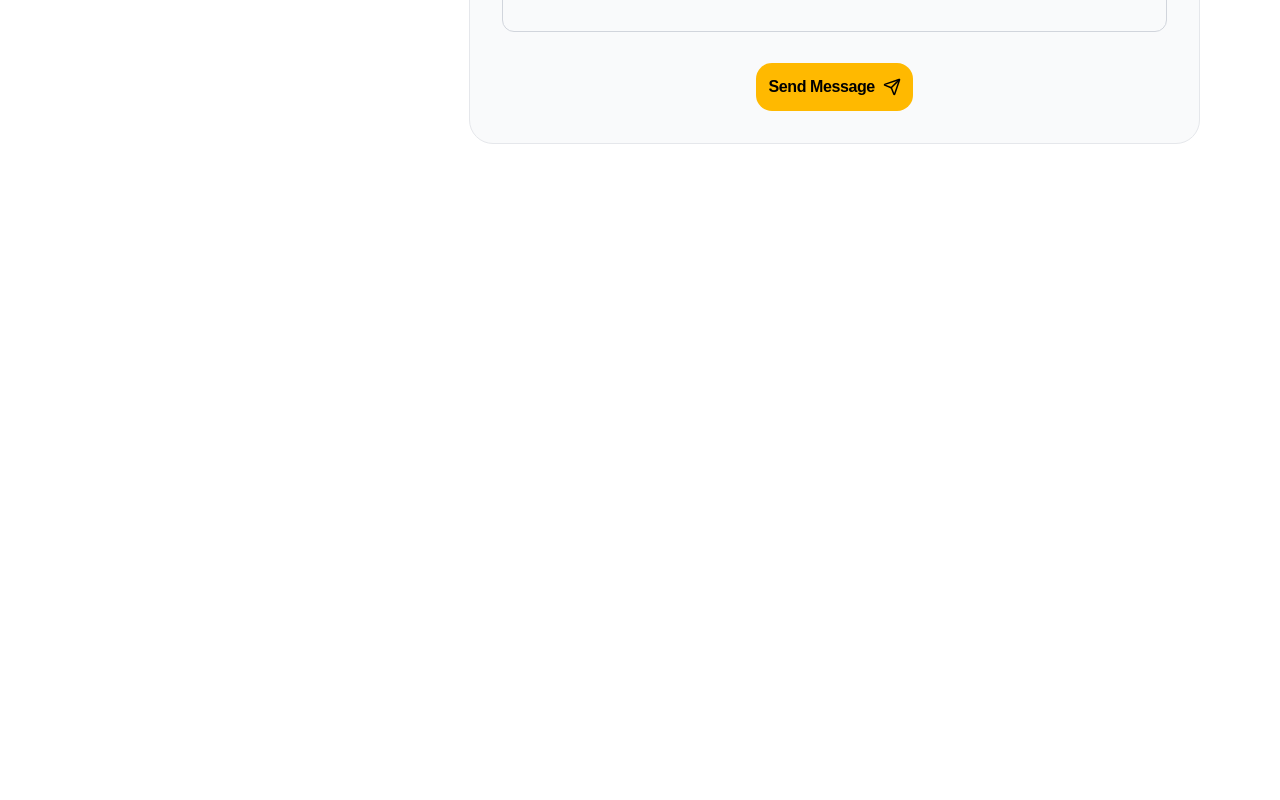
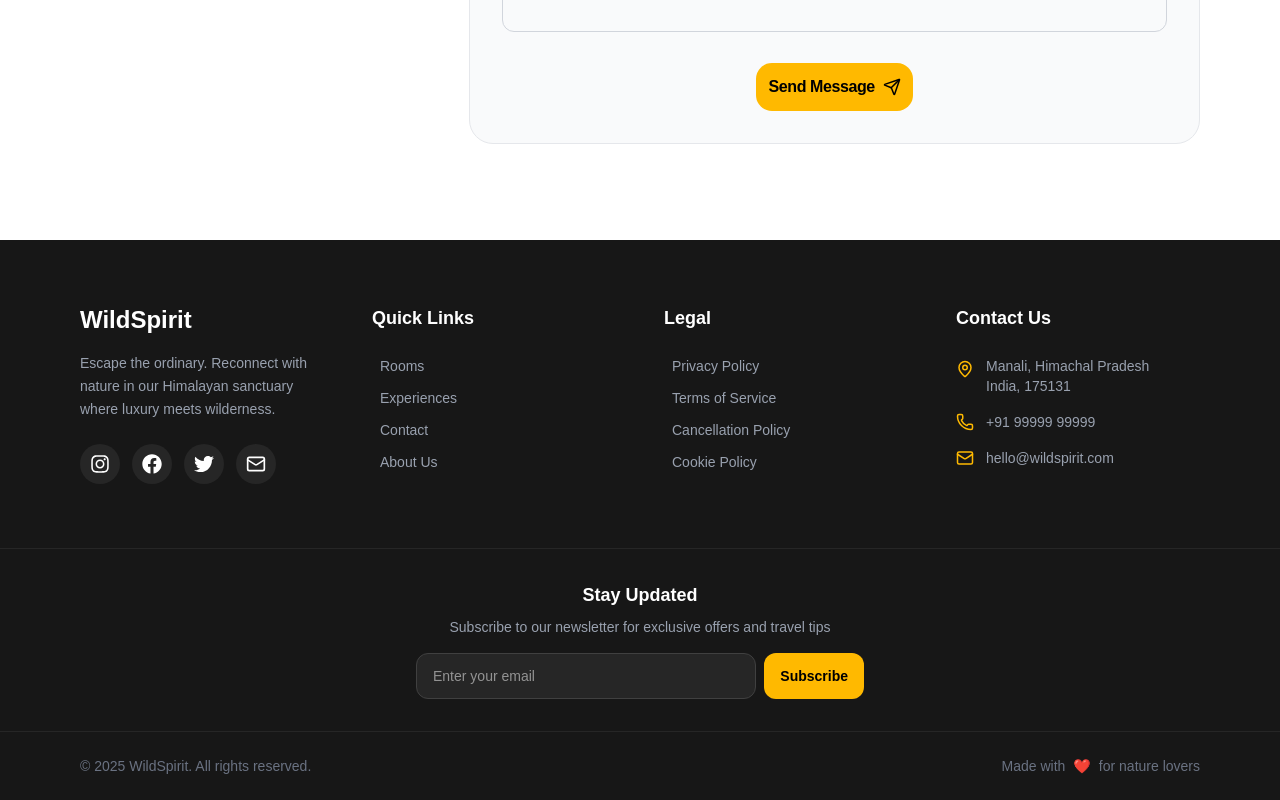
Before and after one commit to moshahidraza1/hotel-booking, a Next.js app: page / in a window 1280 px wide. Shown: the part 5237-6037 px from the top of the page. Before the commit the page ends 5477 px from the top, so only its background shows below. Built offline with nearby package versions, Linux system fonts and the light colour scheme.

Commit message:
add: footer

```diff
--- /dev/null
+++ b/app/components/Footer.tsx
@@ -0,0 +1,145 @@
+import { Mail, MapPin, Phone } from 'lucide-react'
+import Link from 'next/link'
+import React from 'react'
+import { FaFacebook, FaInstagram, FaTwitter } from 'react-icons/fa'
+import { GiLoveInjection } from 'react-icons/gi'
+
+const Footer = () => {
+    const quickLinks = [
+    { name: 'Rooms', href: '#rooms' },
+    { name: 'Experiences', href: '#experiences' },
+    { name: 'Contact', href: '#contact' },
+    { name: 'About Us', href: '#about' }
+  ]
+
+  const legalLinks = [
+    { name: 'Privacy Policy', href: '#privacy' },
+    { name: 'Terms of Service', href: '#terms' },
+    { name: 'Cancellation Policy', href: '#cancellation' },
+    { name: 'Cookie Policy', href: '#cookies' }
+  ]
+
+  const socialLinks = [
+    { icon: <FaInstagram size={20} />, href: 'https://instagram.com', label: 'Instagram' },
+    { icon: <FaFacebook size={20} />, href: 'https://facebook.com', label: 'Facebook' },
+    { icon: <FaTwitter size={20} />, href: 'https://twitter.com', label: 'Twitter' },
+    { icon: <Mail size={20} />, href: 'mailto:hello@wildspirit.com', label: 'Email' }
+  ]
+
+  return (
+    <footer className='w-full bg-neutral-900 text-white'>
+        {/* Footer content */}
+        <div className='px-6 md:px-20 py-16 grid grid-cols-1 md:grid-cols-2 lg:grid-cols-4 gap-12'>
+            {/* Brand Column */}
+            <div className='lg:col-span-1'>
+                <h3 className='text-2xl font-bold mb-4'>WildSpirit</h3>
+                <p className='text-gray-400 leading-relaxed mb-6 text-sm'>Escape the ordinary. Reconnect with nature in our Himalayan sanctuary where luxury meets wilderness.
+            </p>
+
+            {/* Social Links */}
+            <div className='flex gap-3'>
+                {socialLinks.map((social)=>(
+                    <a
+                    key={social.label}
+                    href={social.href}
+                    target='_blank'
+                    rel='noopener noreferrer'
+                    aria-label={social.label}
+                    className='w-10 h-10 rounded-full bg-neutral-800 hover:bg-amber-400 flex items-center justify-center transition-all hover:text-black'
+                    >
+                        {social.icon}
+                    </a>
+                ))}
+            </div>
+            </div>
+
+            {/* Quick Links */}
+            <div>
+                <h4 className='font-semibold mb-6 text-lg'>Quick Links</h4>
+                <ul className='space-y-3'>
+                    {quickLinks.map((link)=>(
+                        <li key={link.name}>
+                            <Link
+                            href={link.href} className='text-gray-400 hover:text-amber-400 transition-colors text-sm flex items-center gap-2 group'>
+                                <span className='w-0 h-0.5 bg-amber-400 group-hover:w-4 transition-all duration-300 whitespace-nowrap'></span>
+                                {link.name}
+                            </Link>
+                        </li>
+                    ))}
+                </ul>
+            </div>
+
+            {/* Legal */}
+            <div>
+                <h4 className='font-semibold mb-6 text-lg'>Legal</h4>
+                <ul className='space-y-3'>
+                    {legalLinks.map((link)=>(
+                        <li key={link.name}>
+                            <Link href={link.href}
+                            className='text-gray-400 hover:text-amber-400 transition-colors text-sm flex items-center gap-2 group'>
+                            <span className='w-0 h-0.5 bg-amber-400 group-hover:w-4 transition-all duration-300'></span>
+                            {link.name}
+                            </Link>
+                        </li>
+                    ))}
+                </ul>
+            </div>
+
+            {/* Contact Info */}
+            <div>
+                <h4 className='font-semibold mb-6 text-lg'>Contact Us</h4>
+                <div className='space-y-4 text-sm'>
+                    <div className='flex items-start gap-3 text-gray-400'>
+                        <MapPin size={18} className='text-amber-400 shrink-0 mt-1'/>
+                        <span>Manali, Himachal Pradesh<br/>India, 175131</span>
+                    </div>
+                    <div className='flex items-center gap-3 text-gray-400'>
+                        <Phone size={18} className='text-amber-400 shrink-0'/>
+                        <a href='tel: +919999999999' className='hover:text-amber-400 transition-colors'>
+                            +91 99999 99999
+                        </a>
+                    </div>
+                    <div className='flex items-center gap-3 text-gray-400'>
+                        <Mail size={18} className='text-amber-400 shrink-0'/>
+                        <a href='mailto:hello@wildspirit.com' className='hover:text-amber-400 transition-colors'>
+                            hello@wildspirit.com
+                        </a>
+                    </div>
+                </div>
+            </div>
+        </div>
+
+        {/* Newsletter Section */}
+        <div className='border-t border-neutral-800 px-6 md:px-20 py-8'>
+            <div className='max-w-2xl mx-auto text-center'>
+                <h4 className='font-semibold text-lg mb-2'>Stay Updated</h4>
+                <p className='text-gray-400 text-sm mb-4'>Subscribe to our newsletter for exclusive offers and travel tips</p>
+                <form className='flex gap-2 max-w-md mx-auto'>
+                    <input
+                    type='email'
+                    placeholder='Enter your email'
+                    className='flex-1 px-4 py-3 rounded-xl bg-neutral-800 border border-neutral-700 focus:border-amber-400 focus:ring-2 focus:ring-amber-100 outline-none transition-all text-sm'
+                    required/>
+                    <button
+                    type='submit'
+                    className='bg-amber-400 hover:bg-amber-500 text-black font-semibold px-4 py-3 rounded-xl transition-all text-sm'>
+                        Subscribe
+                    </button>
+                </form>
+            </div>
+        </div>
+
+        {/* Bottom Bar */}
+        <div className='border-t border-neutral-800 px-6 md:px-20 py-6'>
+            <div className='flex flex-col md:flex-row justify-between items-center gap-4 text-sm text-gray-500'>
+                <p>© 2025 WildSpirit. All rights reserved.</p>
+                <p className='flex items-center gap-2'>
+                    Made with <span className='text-red-500'>❤️</span> for nature lovers
+                </p>
+            </div>
+        </div>
+    </footer>
+  )
+}
+
+export default Footer
--- a/app/page.tsx
+++ b/app/page.tsx
@@ -5,6 +5,7 @@ import Experience from "./components/Experience";
 import Testimonials from "./components/Testimonials";
 import FAQ from "./components/FAQ";
 import Contact from "./components/Contact";
+import Footer from "./components/Footer";
 
 export default function Home() {
   return (
@@ -15,6 +16,7 @@ export default function Home() {
     <Testimonials/>
     <FAQ/>
     <Contact/>
+    <Footer/>
     </>
   );
 }
--- a/package.json
+++ b/package.json
@@ -12,7 +12,8 @@
     "lucide-react": "^0.561.0",
     "next": "16.0.10",
     "react": "19.2.1",
-    "react-dom": "19.2.1"
+    "react-dom": "19.2.1",
+    "react-icons": "^5.5.0"
   },
   "devDependencies": {
     "@tailwindcss/postcss": "^4",
```
Also changed, not shown: 1 other file (tests, documents, lock files or other folders).
